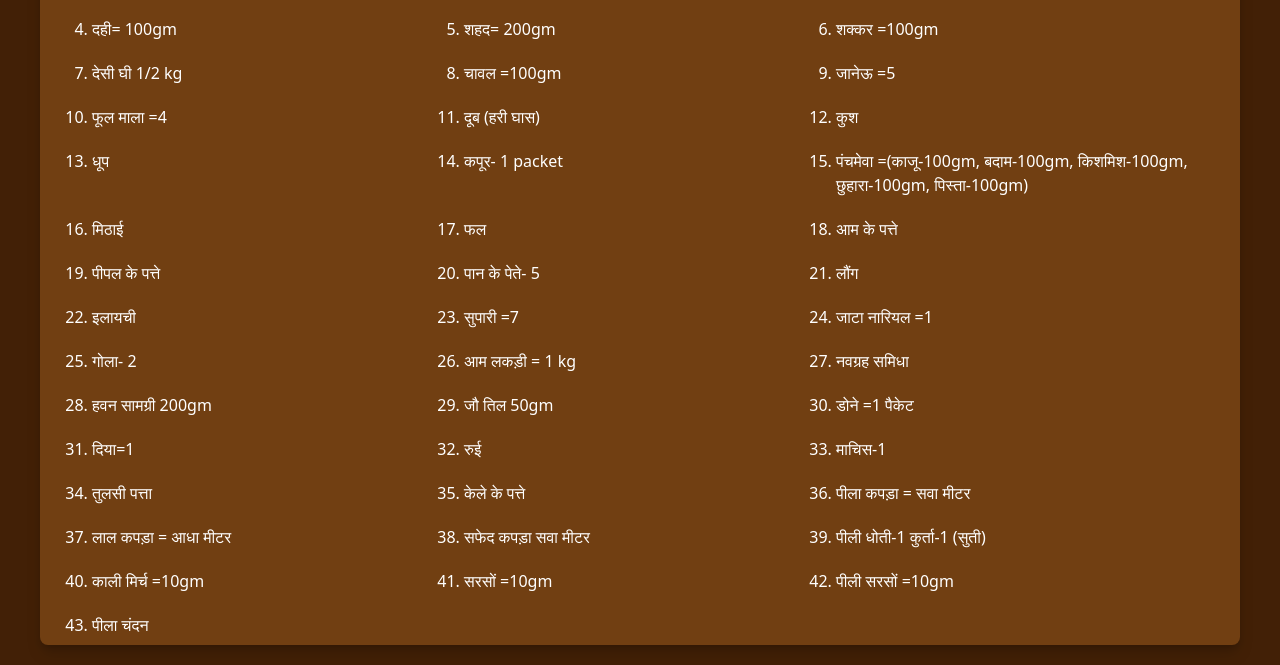
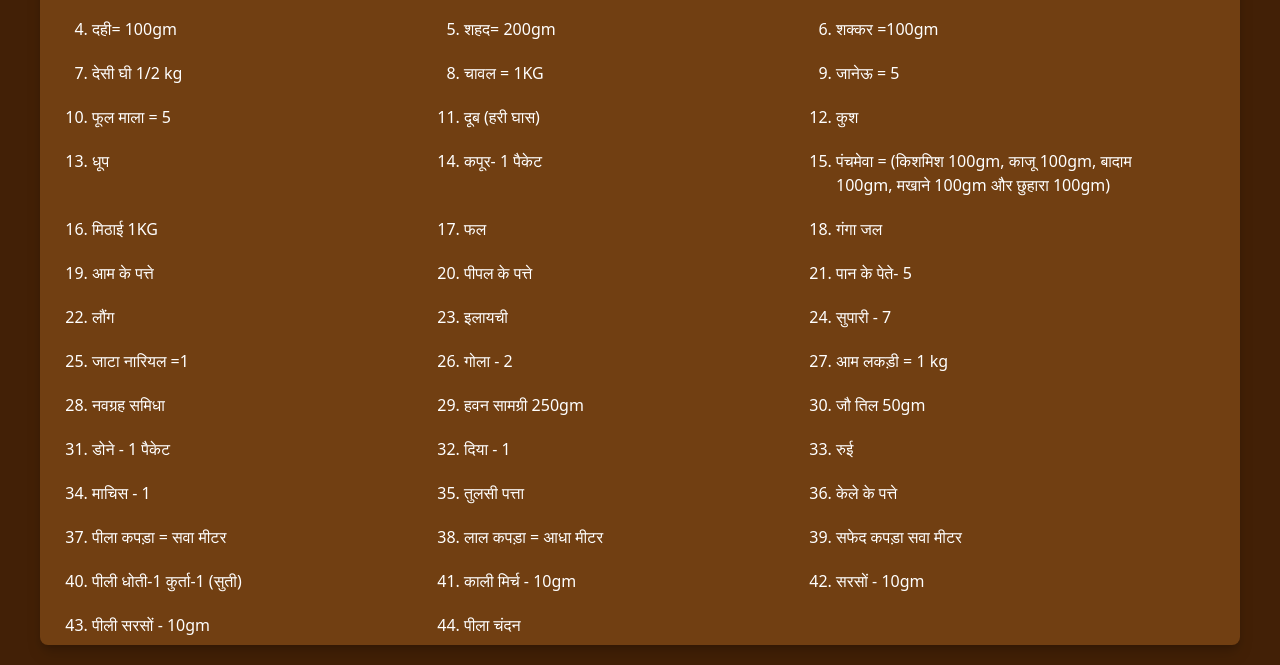
Before and after one commit to Kushal-Raj-Bhatt/onlinePanditji, a website: page src/satyanarayanpooja.html in a window 1280 px wide. Shown: the part 405-1070 px from the top of the page. Drawn offline with nearby package versions, Linux system fonts and the light colour scheme.

Commit message:
UI changes

```diff
--- a/src/satyanarayanpooja.html
+++ b/src/satyanarayanpooja.html
@@ -74,41 +74,42 @@
                     <li>शहद= 200gm</li>
                     <li>शक्कर =100gm</li>
                     <li>देसी घी 1/2 kg </li>
-                    <li>चावल =100gm</li>
-                    <li>जानेऊ =5</li>
-                    <li>फूल माला =4</li>
+                    <li>चावल = 1KG</li>
+                    <li>जानेऊ = 5</li>
+                    <li>फूल माला = 5</li>
                     <li>दूब (हरी घास)</li>
                     <li>कुश</li>
                     <li>धूप </li>
-                    <li>कपूर- 1 packet</li>
-                    <li>पंचमेवा =(काजू-100gm, बदाम-100gm, किशमिश-100gm, छुहारा-100gm, पिस्ता-100gm)</li>
-                    <li>मिठाई</li>
+                    <li>कपूर- 1 पैकेट</li>
+                    <li>पंचमेवा = (किशमिश 100gm, काजू 100gm, बादाम 100gm, मखाने 100gm और छुहारा 100gm)</li>
+                    <li>मिठाई 1KG</li>
                     <li>फल</li>
+                    <li>गंगा जल</li>
                     <li>आम के पत्ते</li>
                     <li>पीपल के पत्ते</li>
                     <li>पान के पेते- 5</li>
                     <li>लौंग </li>
                     <li>इलायची</li>
-                    <li>सुपारी =7</li>
+                    <li>सुपारी - 7</li>
                     <li>जाटा नारियल =1</li>
-                    <li>गोला- 2</li>
+                    <li>गोला - 2</li>
                     <li>आम लकड़ी = 1 kg</li>
                     <li>नवग्रह समिधा</li>
-                    <li>हवन सामग्री 200gm</li>
+                    <li>हवन सामग्री 250gm</li>
                     <li>जौ तिल 50gm </li>
-                    <li>डोने =1 पैकेट</li>
-                    <li>दिया=1</li>
+                    <li>डोने - 1 पैकेट</li>
+                    <li>दिया - 1</li>
                     <li>रुई </li>
-                    <li>माचिस-1</li>
+                    <li>माचिस - 1</li>
                     <li>तुलसी पत्ता</li>
                     <li>केले के पत्ते</li>
                     <li>पीला कपड़ा = सवा मीटर</li>
                     <li>लाल कपड़ा = आधा मीटर</li>
                     <li>सफेद कपड़ा सवा मीटर</li>
                     <li>पीली धोती-1 कुर्ता-1 (सुती)</li>
-                    <li>काली मिर्च =10gm</li>
-                    <li>सरसों =10gm</li>
-                    <li>पीली सरसों =10gm</li>
+                    <li>काली मिर्च - 10gm</li>
+                    <li>सरसों - 10gm</li>
+                    <li>पीली सरसों - 10gm</li>
                     <li>पीला चंदन</li>
                 </ul>
             </div>
```
Also changed, not shown: src/naamkaran.html (+1 -1 lines).
